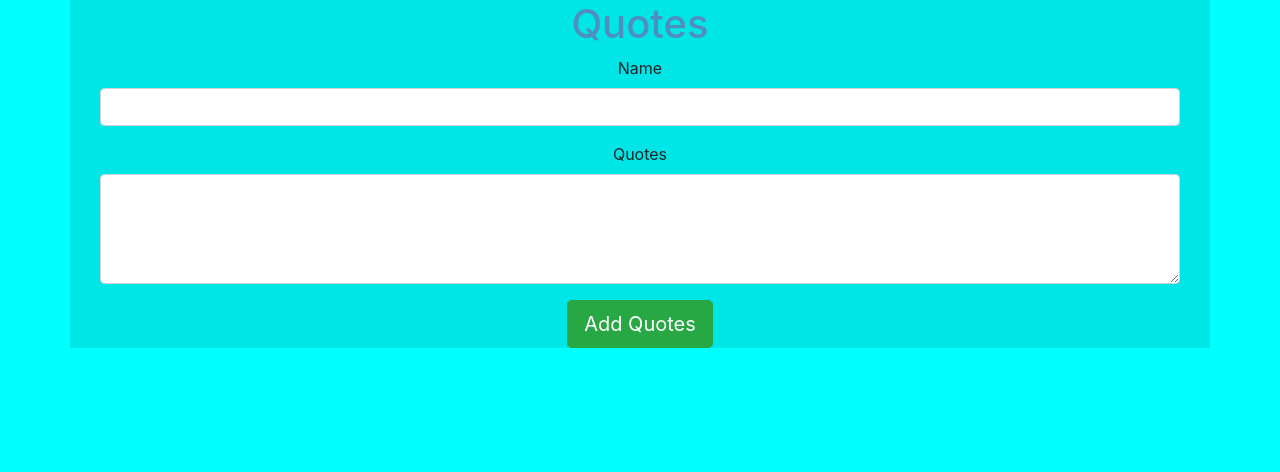
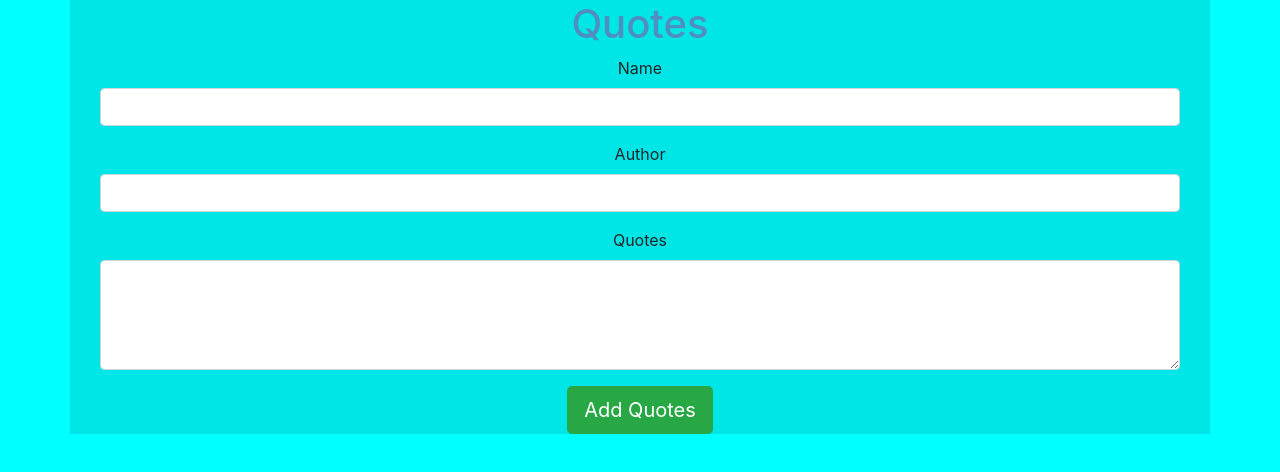
Before and after one commit to kelvinadeu/Quotes, an Angular app: page / in a window 1280 px wide. Shown: the top 472 px of the page. Built offline with nearby package versions, Linux system fonts and the light colour scheme.

Commit message:
add to app

```diff
--- a/src/app/quotes-details/quotes-details.component.html
+++ b/src/app/quotes-details/quotes-details.component.html
@@ -1,6 +1,7 @@
 
 <p>Quotes:"{{quotes.quotes}}"</p>
 <p>Name:"{{quotes.name}}"</p>
+<p>Author:"{{quotes.author}}"</p>
 <p>Published on {{quotes.completeDate | date }} {{quotes.completeDate | dateCount}} days ago</p>
 <div class="btns">
   <button id="delete" class="btn btn-danger" (click)='quotesDelete(true)'>Delete</button>
--- a/src/app/quotes-form/quotes-form.component.html
+++ b/src/app/quotes-form/quotes-form.component.html
@@ -14,6 +14,15 @@
 
         </div>
       </div>
+
+     <!--Author-->
+     <div class="form-group">
+       <label for="author">Author</label>
+       <input type="text" class="form-control" id="author" [(ngModel)]="newQuotes.author" name="author" #name="ngModel" required>
+
+       <div [hidden]="name.valid || name.pristine" class="alert alert-danger"></div>
+
+     </div>
 
       <!-- Quotes Input -->
       <div class="form-group">
--- a/src/app/quotes-form/quotes-form.component.ts
+++ b/src/app/quotes-form/quotes-form.component.ts
@@ -7,7 +7,7 @@ import {Quotes} from '../quotes';
 })
 export class QuotesFormComponent implements OnInit {
 
-  newQuotes=new Quotes(0,"","",new Date());
+  newQuotes=new Quotes(0,"","","",new Date());
 @Output() addQuotes=new EventEmitter<Quotes>();
 
 
--- a/src/app/quotes.ts
+++ b/src/app/quotes.ts
@@ -1,3 +1,3 @@
 export class Quotes {
-  constructor(public id:number, public name:string, public quotes:string, public completeDate:Date){}
+  constructor(public id:number, public name:string, public quotes:string, public Author:string, public completeDate:Date){}
 }
```
